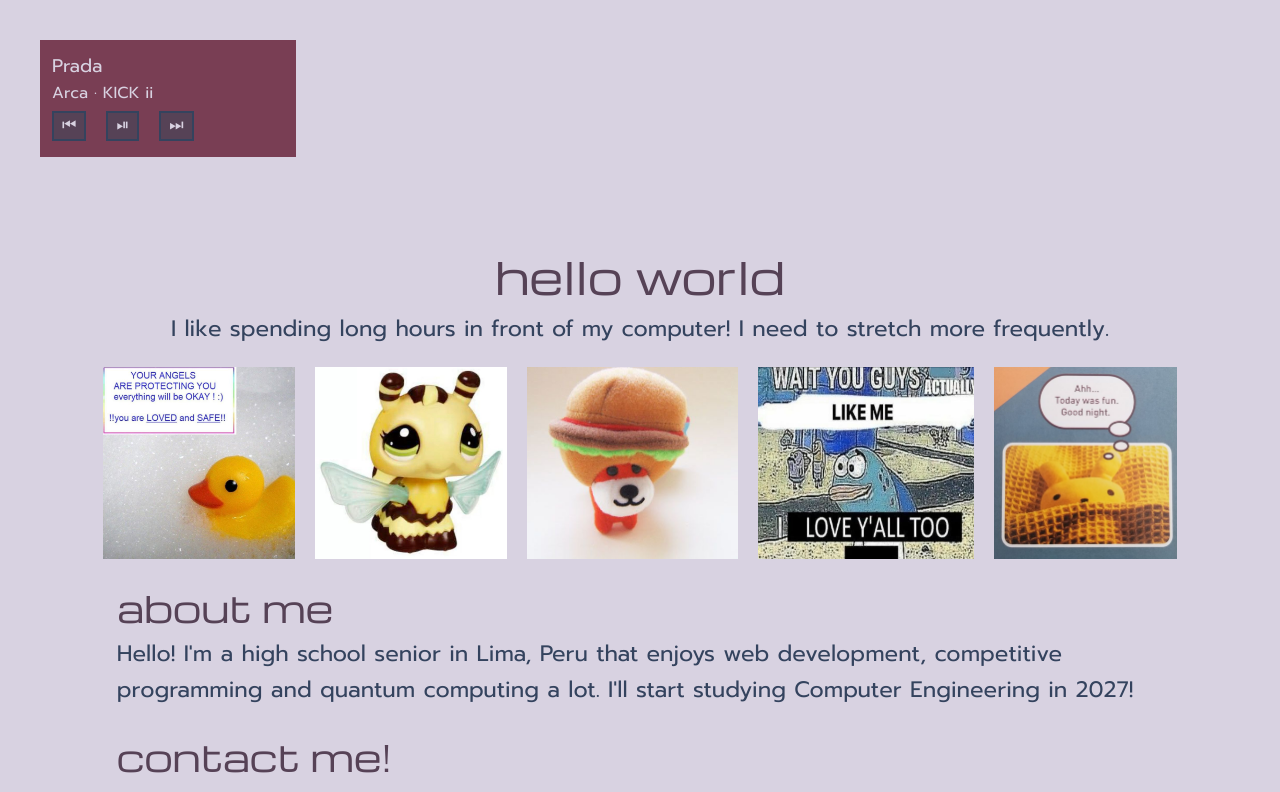
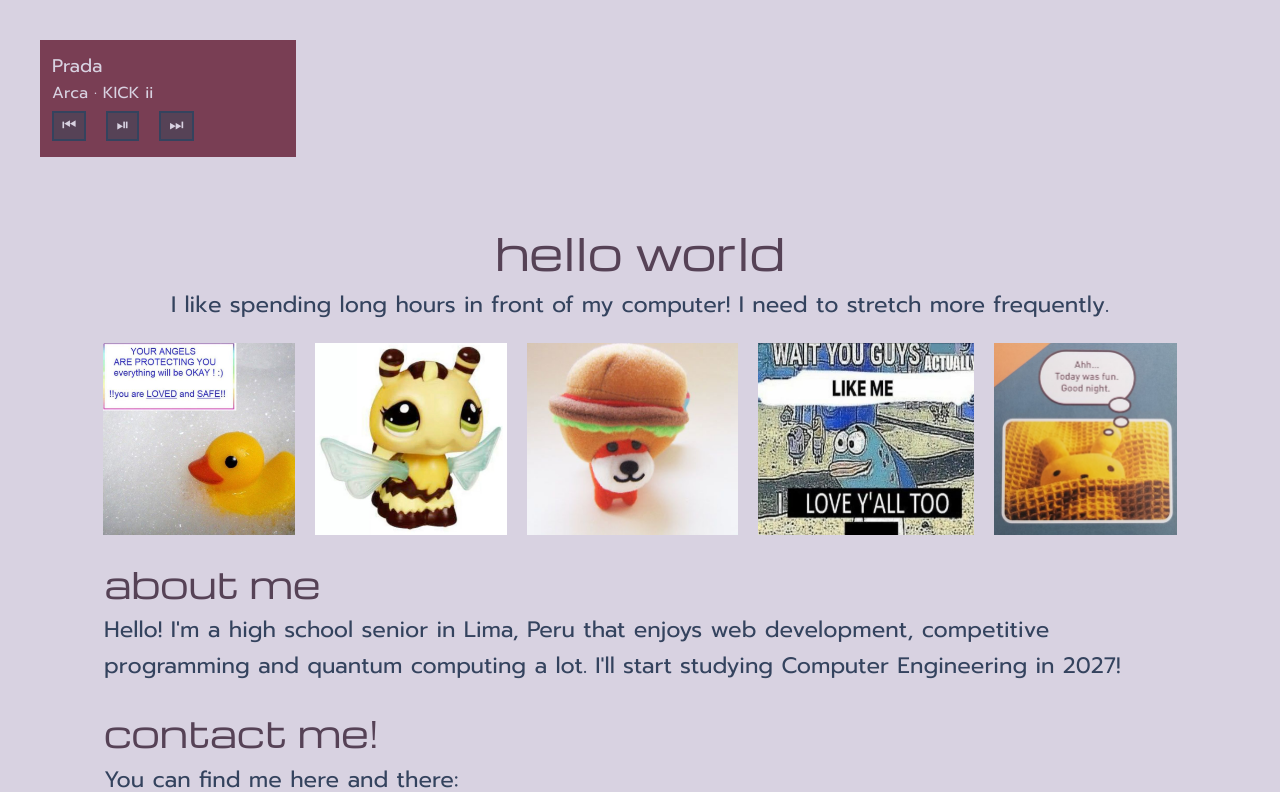
Before and after one commit to andraguoso/apples, a React (Vite) app: page / in a window 1280 px wide. Shown: the top 792 px of the page. Built offline with nearby package versions, Linux system fonts and the light colour scheme.

Commit message:
modified padding for sections

```diff
--- a/src/index.css
+++ b/src/index.css
@@ -39,8 +39,8 @@ h2 {
 
 section {
   max-width: 100rem;
-  margin: 0 auto;
-  padding: 8vh 6vw;
+  margin: 0;
+  padding: 5vh 5vw;
 }
 
 button {
```
